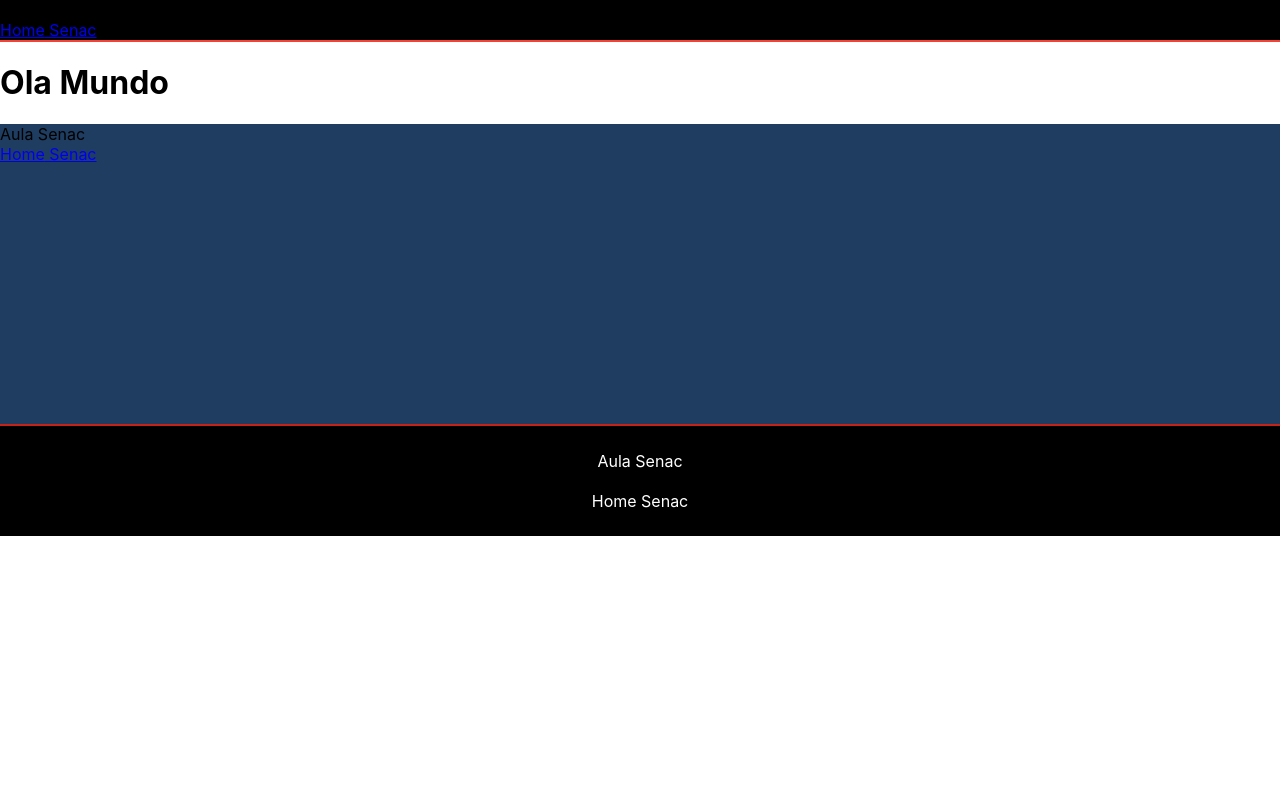
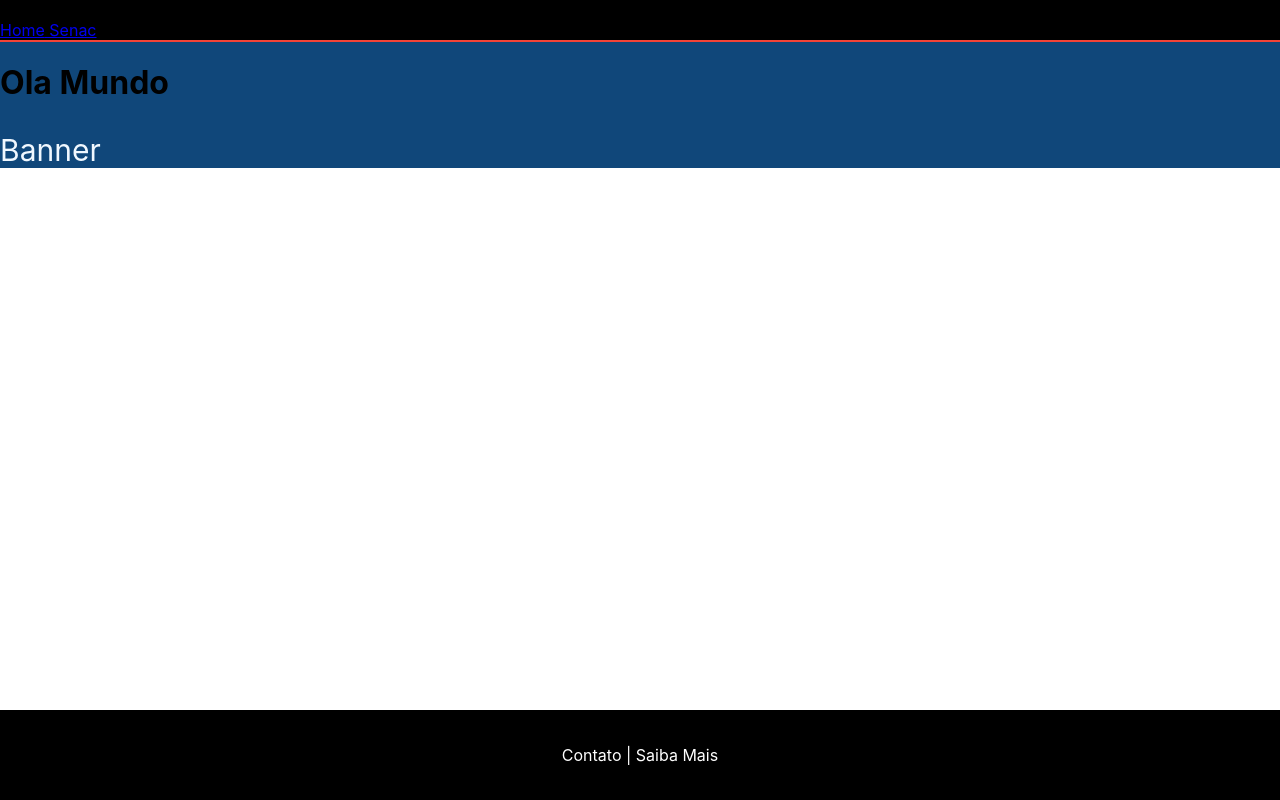
Before and after one commit to PedroCarv21/my-react-app, a React (Create React App) app: page / in a window 1280 px wide. Built offline with nearby package versions, Linux system fonts and the light colour scheme.

Commit message:
atualizacao do footer

```diff
--- a/src/components/Banner/Banner.module.css
+++ b/src/components/Banner/Banner.module.css
@@ -1,5 +1,8 @@
-.header{
-    background-color: #1f3d61;
-    border-bottom: 2px solid #c52317;
-    height: 300px;
+div{
+    background-color: rgb(16, 71, 122);
 }
+
+p{
+    color: aliceblue;
+    font-size: 30px;
+}
--- a/src/components/Banner/index.js
+++ b/src/components/Banner/index.js
@@ -3,13 +3,9 @@
     return (
         // Conteúdo a ser exibido
         // JSX = html + xml (html com css dentro do JS)
-        <header className={styles.header}>
-            <span> Aula Senac</span>
-            <nav>
-                <a href="#"> Home</a>
-                <a href="#"> Senac</a>
-            </nav>
-        </header>
+        <div className={styles.div}>
+            <p>Banner</p>
+        </div>
     )
 }
 
--- a/src/components/Footer/Footer.module.css
+++ b/src/components/Footer/Footer.module.css
@@ -1,10 +1,13 @@
 .footer{
     background-color: #000;
     color: #fff;
-    height: 80px;
-    line-height: 40px;
+    height: 60px;
+    width: 100%;
+    line-height: 60px;
     padding: 15px 0;
     text-align: center;
+    position: absolute;
+    bottom: 0;
 }
 
 
--- a/src/components/Footer/index.js
+++ b/src/components/Footer/index.js
@@ -4,13 +4,10 @@
         // Conteúdo a ser exibido
         // JSX = html + xml (html com css dentro do JS)
         <footer className={styles.footer}>
-            <div>
-                <span> Aula Senac</span>
                 <nav>
-                    <a href="#"> Home</a>
-                    <a href="#"> Senac</a>
+                    <a href="#"> Contato</a> |
+                    <a href="#"> Saiba Mais</a>
                 </nav>
-            </div>
         </footer>
     )
 }
```
